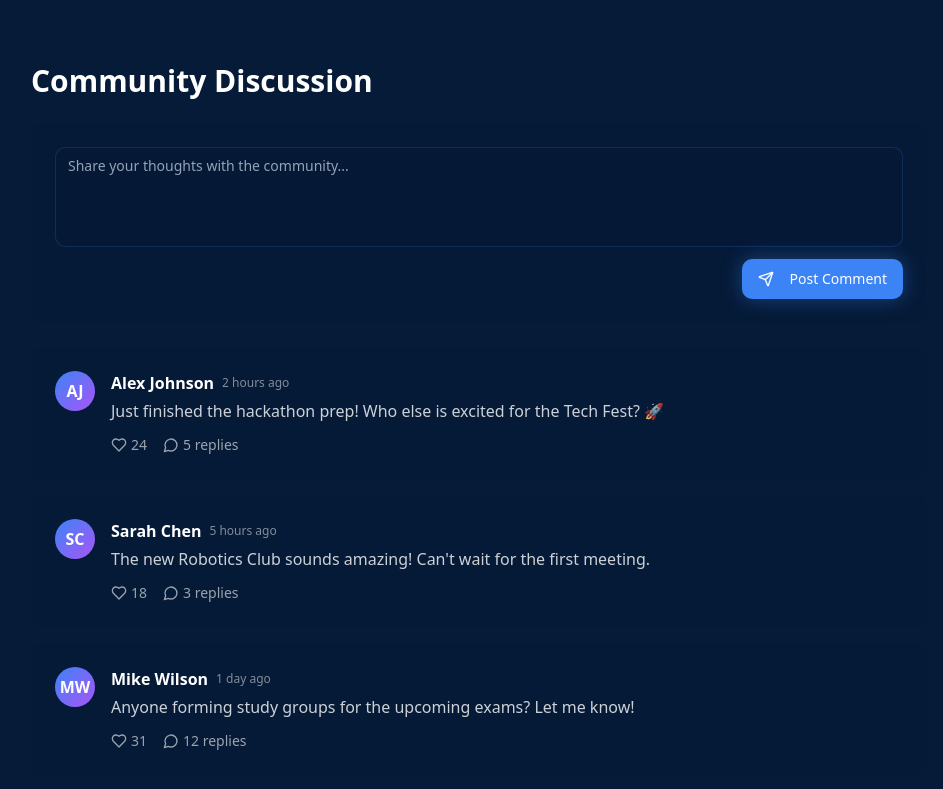
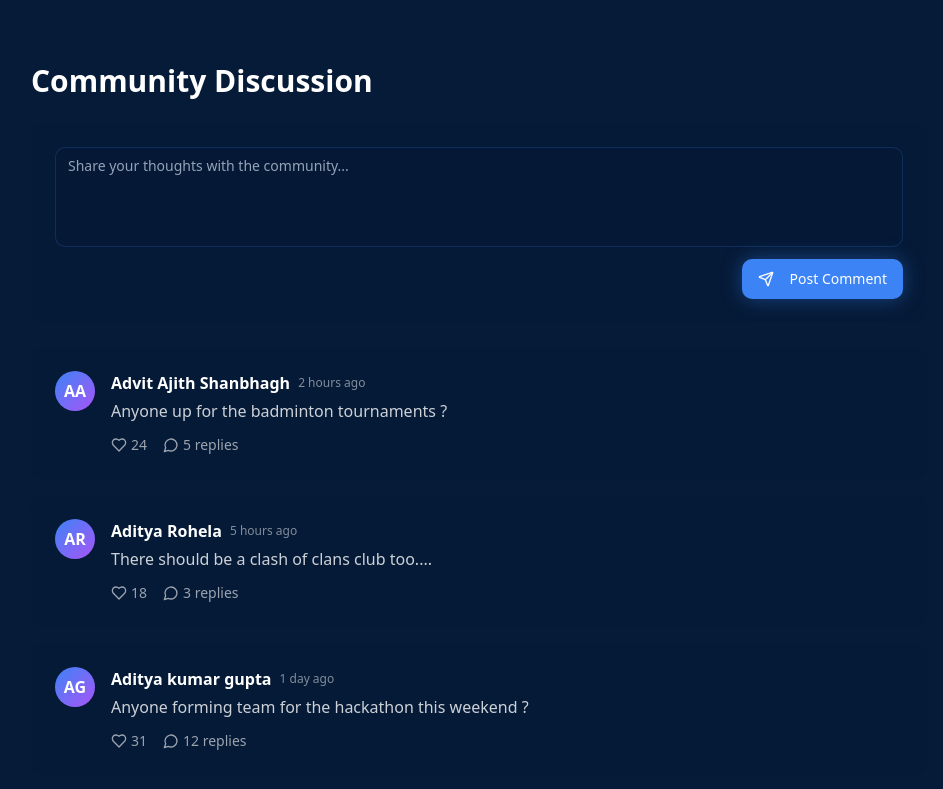
Before and after one commit to adityakumargupta27/bms-connect-space, a React (Vite) app: page /dashboard in a window 1280 px wide. Shown: the part 1202-1991 px from the top of the page, without its empty margins (161-1104 px from the left). Built offline with nearby package versions, Linux system fonts and the light colour scheme; the HTML template or start-up script is replaced by a standard one.

Commit message:
comment section

```diff
--- a/src/components/CommentsSection.tsx
+++ b/src/components/CommentsSection.tsx
@@ -17,27 +17,27 @@ interface Comment {
 const initialComments: Comment[] = [
   {
     id: 1,
-    author: 'Alex Johnson',
-    avatar: 'AJ',
-    content: 'Just finished the hackathon prep! Who else is excited for the Tech Fest? 🚀',
+    author: 'Advit Ajith Shanbhagh',
+    avatar: 'AA',
+    content: 'Anyone up for the badminton tournaments ?',
     timestamp: '2 hours ago',
     likes: 24,
     replies: 5,
   },
   {
     id: 2,
-    author: 'Sarah Chen',
-    avatar: 'SC',
-    content: 'The new Robotics Club sounds amazing! Can\'t wait for the first meeting.',
+    author: 'Aditya Rohela',
+    avatar: 'AR',
+    content: 'There should be a clash of clans club too.... ',
     timestamp: '5 hours ago',
     likes: 18,
     replies: 3,
   },
   {
     id: 3,
-    author: 'Mike Wilson',
-    avatar: 'MW',
-    content: 'Anyone forming study groups for the upcoming exams? Let me know!',
+    author: 'Aditya kumar gupta',
+    avatar: 'AG',
+    content: 'Anyone forming team for the hackathon this weekend ?',
     timestamp: '1 day ago',
     likes: 31,
     replies: 12,
```
